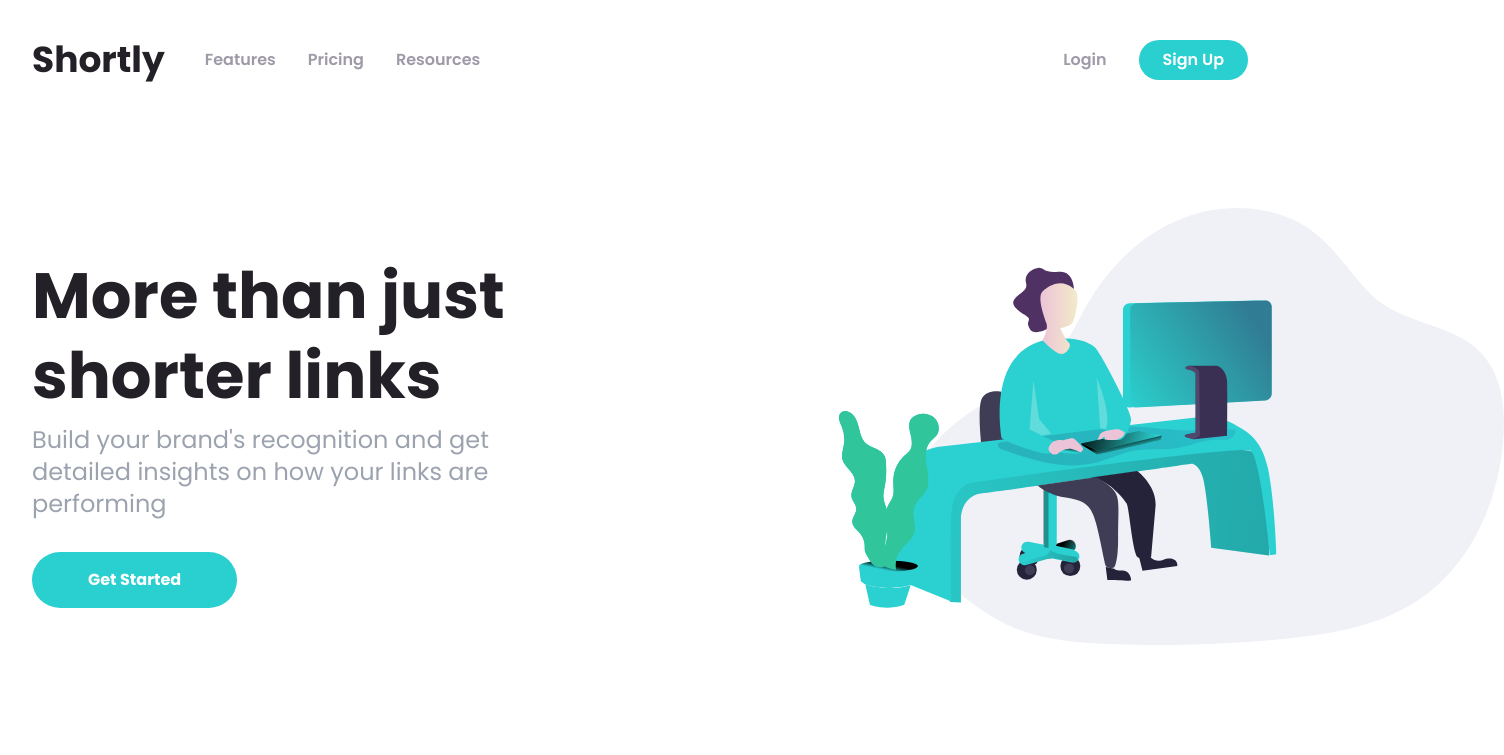
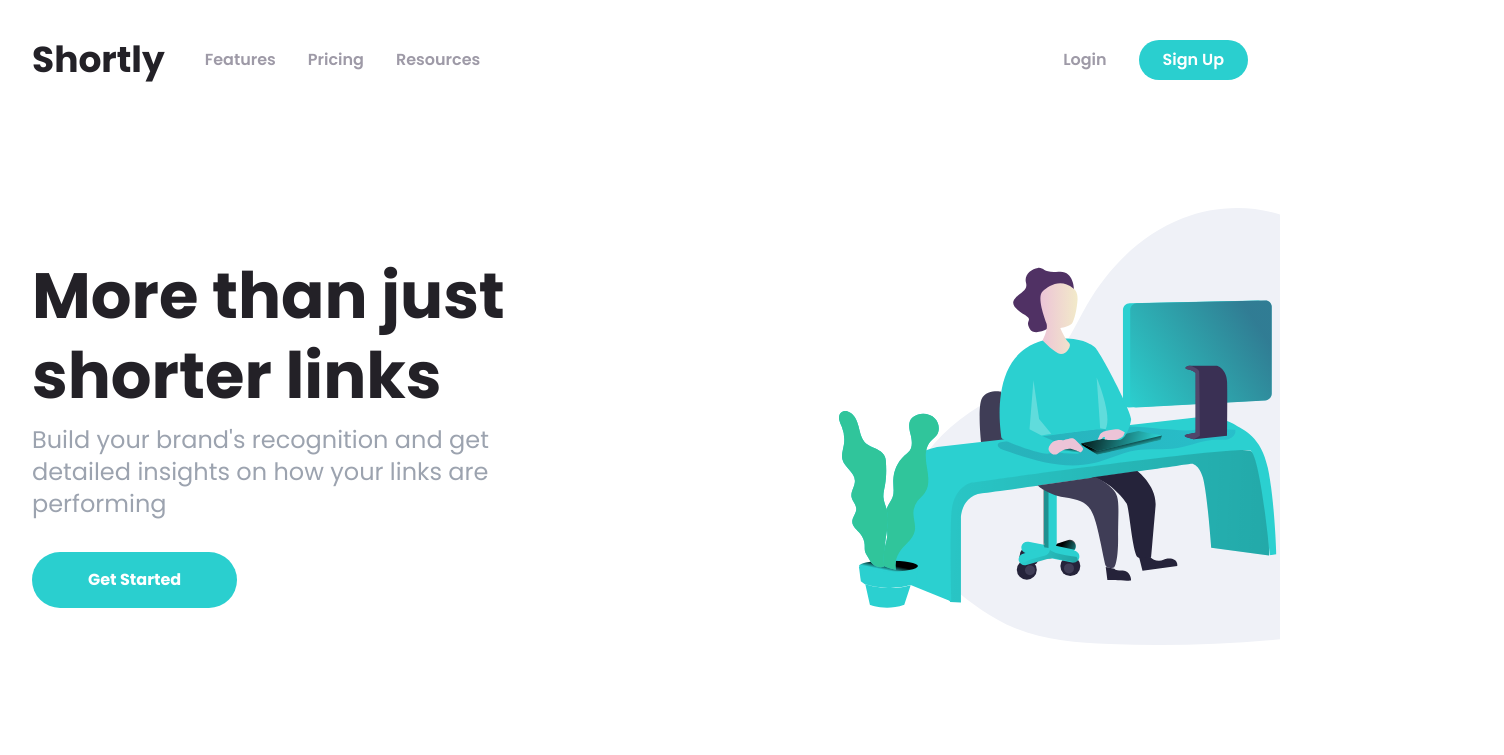
Before and after one commit to krish-98/url-shortner, a React (Create React App) app: page / in a window 1280 px wide. Shown: the top 755 px of the page, 1504 px wide, since content can reach past the window. Built offline with nearby package versions, Linux system fonts and the light colour scheme.

Commit message:
overflow hidden

```diff
--- a/src/index.css
+++ b/src/index.css
@@ -4,7 +4,8 @@
 @tailwind components;
 @tailwind utilities;
 
-html {
+html,
+body {
   overflow-x: hidden;
 }
 
```
